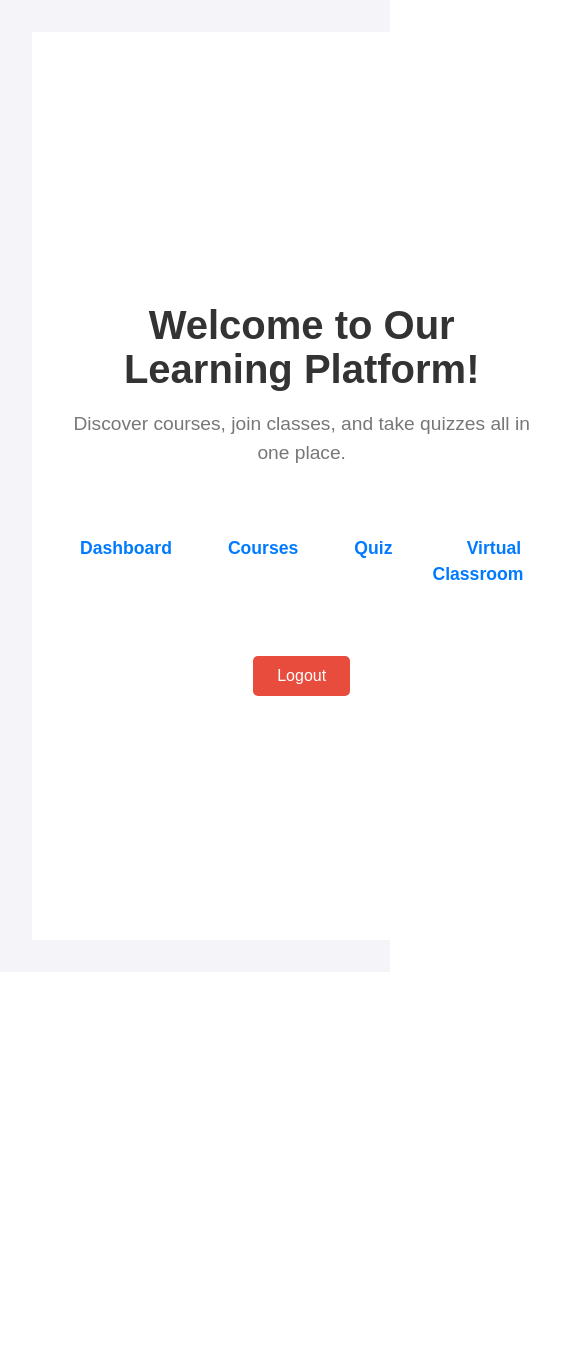
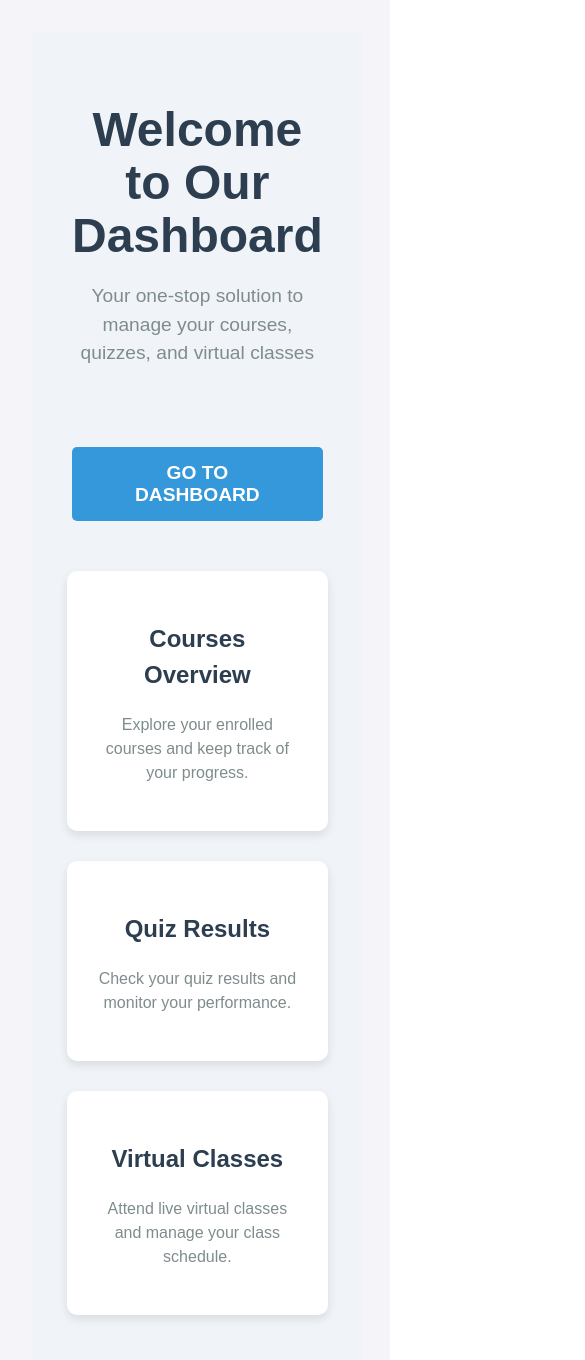
Before and after one commit to DoaaKadhim/Capstone-Project, a React (Vite) app in the folder frontend/: page /home in a window 390 px wide. Shown: the top 1360 px of the page, 585 px wide, since content can reach past the window. Before the commit the page ends 972 px from the top, so only its background shows below. Built offline with nearby package versions, Linux system fonts and the light colour scheme.

Commit message:
11th commit and add more steps to the frontend files

```diff
--- a/frontend/src/App.css
+++ b/frontend/src/App.css
@@ -182,3 +182,220 @@ body {
 .dashboard-notifications p {
   margin: 5px 0;
 }
+/* Dashboard general layout */
+.dashboard-container {
+  max-width: 1200px;
+  margin: 0 auto;
+  padding: 20px;
+  background-color: #f5f7fa; /* Soft gray background for the container */
+  border-radius: 10px;
+  box-shadow: 0 4px 10px rgba(0, 0, 0, 0.1); /* Subtle shadow for depth */
+  font-family: 'Arial', sans-serif;
+  color: #333;
+}
+
+/* Header Section */
+.dashboard-header {
+  background-color: #4a90e2; /* Light blue header background */
+  color: #fff;
+  padding: 30px;
+  border-radius: 10px;
+  text-align: center;
+  margin-bottom: 30px;
+}
+
+.dashboard-header h1 {
+  font-size: 2.5em;
+  margin: 0;
+}
+
+.dashboard-header p {
+  font-size: 1.2em;
+  margin: 5px 0 0;
+}
+
+/* Content Section */
+.dashboard-content {
+  display: grid;
+  grid-template-columns: repeat(3, 1fr); /* 3 equal columns */
+  grid-gap: 20px; /* Spacing between items */
+  margin-bottom: 30px;
+}
+
+/* Each section or card */
+.courses-overview, .quiz-overview, .virtual-classes {
+  background-color: #fff; /* White card background */
+  border-radius: 10px;
+  padding: 20px;
+  box-shadow: 0 4px 6px rgba(0, 0, 0, 0.1); /* Light shadow for depth */
+  transition: transform 0.3s ease-in-out;
+}
+
+.courses-overview:hover, .quiz-overview:hover, .virtual-classes:hover {
+  transform: translateY(-5px); /* Slight hover effect */
+}
+
+.courses-overview h2, .quiz-overview h2, .virtual-classes h2 {
+  color: #4a90e2;
+  font-size: 1.5em;
+  margin-bottom: 15px;
+}
+
+/* Content text */
+.courses-overview p, .quiz-overview p, .virtual-classes p {
+  font-size: 1.1em;
+  color: #666; /* Lighter color for regular text */
+  margin: 5px 0;
+}
+
+/* Navigation links */
+.dashboard-navigation ul {
+  list-style-type: none;
+  padding: 0;
+  margin: 0;
+  display: flex;
+  justify-content: center;
+}
+
+.dashboard-navigation ul li {
+  margin: 0 15px;
+}
+
+.dashboard-navigation ul li a {
+  background-color: #4a90e2;
+  color: #fff;
+  text-decoration: none;
+  padding: 10px 20px;
+  border-radius: 5px;
+  font-weight: bold;
+  transition: background-color 0.3s ease;
+}
+
+.dashboard-navigation ul li a:hover {
+  background-color: #357ab8; /* Darker blue on hover */
+}
+
+/* Responsive Design */
+@media (max-width: 900px) {
+  .dashboard-content {
+    grid-template-columns: repeat(2, 1fr); /* Adjust to 2 columns on smaller screens */
+  }
+}
+
+@media (max-width: 600px) {
+  .dashboard-content {
+    grid-template-columns: 1fr; /* Stack content in a single column on mobile */
+  }
+
+  .dashboard-header h1 {
+    font-size: 2em;
+  }
+
+  .dashboard-header p {
+    font-size: 1em;
+  }
+
+  .dashboard-navigation ul {
+    flex-direction: column; /* Stack links vertically on smaller screens */
+  }
+
+  .dashboard-navigation ul li {
+    margin: 10px 0;
+  }
+}
+
+/* General Layout */
+.home-container {
+  display: flex;
+  flex-direction: column;
+  justify-content: center;
+  align-items: center;
+  min-height: 100vh; /* Make sure it takes the full height of the viewport */
+  background-color: #f0f4f8; /* Light gray background for professional look */
+  padding: 40px;
+  font-family: 'Arial', sans-serif;
+  color: #333; /* Dark gray text for readability */
+}
+
+/* Header Section */
+.home-header {
+  text-align: center;
+  margin-bottom: 40px;
+}
+
+.home-header h1 {
+  font-size: 3em;
+  color: #2c3e50; /* Darker blue-gray for a professional header */
+  margin-bottom: 10px;
+}
+
+.home-header p {
+  font-size: 1.2em;
+  color: #7f8c8d; /* Softer gray for subtitle */
+}
+
+/* Call to Action Button */
+.home-button {
+  background-color: #3498db; /* Professional blue for button */
+  color: #fff;
+  border: none;
+  padding: 15px 30px;
+  font-size: 1.2em;
+  font-weight: bold;
+  border-radius: 5px;
+  text-transform: uppercase;
+  cursor: pointer;
+  transition: background-color 0.3s ease;
+  margin-top: 20px;
+}
+
+.home-button:hover {
+  background-color: #2980b9; /* Darker blue on hover */
+}
+
+/* Card Section */
+.card-container {
+  display: flex;
+  justify-content: space-around;
+  width: 100%;
+  max-width: 1200px;
+  margin-top: 50px;
+}
+
+.home-card {
+  background-color: #fff;
+  border-radius: 10px;
+  padding: 30px;
+  width: 30%;
+  box-shadow: 0 4px 10px rgba(0, 0, 0, 0.1); /* Soft shadow for card depth */
+  text-align: center;
+  transition: transform 0.3s ease, box-shadow 0.3s ease;
+}
+
+.home-card:hover {
+  transform: translateY(-5px);
+  box-shadow: 0 6px 15px rgba(0, 0, 0, 0.15); /* Slight lift on hover */
+}
+
+.home-card h2 {
+  font-size: 1.5em;
+  color: #2c3e50;
+  margin-bottom: 20px;
+}
+
+.home-card p {
+  font-size: 1em;
+  color: #7f8c8d; /* Softer gray for card text */
+}
+
+@media (max-width: 900px) {
+  .card-container {
+    flex-direction: column; /* Stack cards vertically on smaller screens */
+    align-items: center;
+  }
+
+  .home-card {
+    width: 80%;
+    margin-bottom: 30px;
+  }
+}
--- a/frontend/src/components/Home.jsx
+++ b/frontend/src/components/Home.jsx
@@ -68,43 +68,82 @@
 // };
 
 // export default Home;
-/////////logout
+// /////////logout
+// import React from 'react';
+// import { Link, useNavigate } from 'react-router-dom';
+// import '../App.css'; // Import the CSS for the homepage styling
+
+// const Home = () => {
+//   const navigate = useNavigate(); // Using the navigate hook to programmatically redirect
+
+//   const handleLogout = () => {
+//     // Clear token from localStorage or any session data
+//     localStorage.removeItem('token');
+
+//     // Optionally, show a message to confirm the logout
+//     alert('You have successfully logged out.');
+
+//     // Redirect the user to the Logout Confirmation page after logout
+//     navigate('/logout-confirmation');
+//   };
+
+//   return (
+//     <div className="home-container">
+//       <header className="home-header">
+//         <h1>Welcome to Our Learning Platform!</h1>
+//         <p>Discover courses, join classes, and take quizzes all in one place.</p>
+//       </header>
+
+//       <nav className="home-navigation">
+//         <ul>
+
+//           <li><Link to="/dashboard">Dashboard</Link></li>
+//           <li><Link to="/courses">Courses</Link></li>
+//           <li><Link to="/quiz">Quiz</Link></li>
+//           <li><Link to="/virtual-classroom">Virtual Classroom</Link></li>
+//         </ul>
+//       </nav>
+
+//       <button className="logout-button" onClick={handleLogout}>Logout</button>
+//     </div>
+//   );
+// };
+
+// export default Home;
+/////==========================
+
 import React from 'react';
-import { Link, useNavigate } from 'react-router-dom';
-import '../App.css'; // Import the CSS for the homepage styling
+import { Link } from 'react-router-dom';
+import '../App.css'; // Make sure to import your CSS
 
 const Home = () => {
-  const navigate = useNavigate(); // Using the navigate hook to programmatically redirect
-
-  const handleLogout = () => {
-    // Clear token from localStorage or any session data
-    localStorage.removeItem('token');
-
-    // Optionally, show a message to confirm the logout
-    alert('You have successfully logged out.');
-
-    // Redirect the user to the Logout Confirmation page after logout
-    navigate('/logout-confirmation');
-  };
-
   return (
     <div className="home-container">
-      <header className="home-header">
-        <h1>Welcome to Our Learning Platform!</h1>
-        <p>Discover courses, join classes, and take quizzes all in one place.</p>
-      </header>
+      <div className="home-header">
+        <h1>Welcome to Our Dashboard</h1>
+        <p>Your one-stop solution to manage your courses, quizzes, and virtual classes</p>
+      </div>
 
-      <nav className="home-navigation">
-        <ul>
+      <Link to="/dashboard">
+        <button className="home-button">Go to Dashboard</button>
+      </Link>
 
-          <li><Link to="/dashboard">Dashboard</Link></li>
-          <li><Link to="/courses">Courses</Link></li>
-          <li><Link to="/quiz">Quiz</Link></li>
-          <li><Link to="/virtual-classroom">Virtual Classroom</Link></li>
-        </ul>
-      </nav>
+      <div className="card-container">
+        <div className="home-card">
+          <h2>Courses Overview</h2>
+          <p>Explore your enrolled courses and keep track of your progress.</p>
+        </div>
 
-      <button className="logout-button" onClick={handleLogout}>Logout</button>
+        <div className="home-card">
+          <h2>Quiz Results</h2>
+          <p>Check your quiz results and monitor your performance.</p>
+        </div>
+
+        <div className="home-card">
+          <h2>Virtual Classes</h2>
+          <p>Attend live virtual classes and manage your class schedule.</p>
+        </div>
+      </div>
     </div>
   );
 };
```
